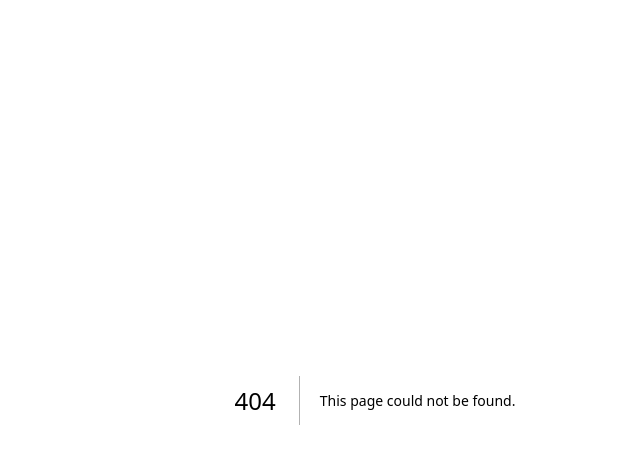
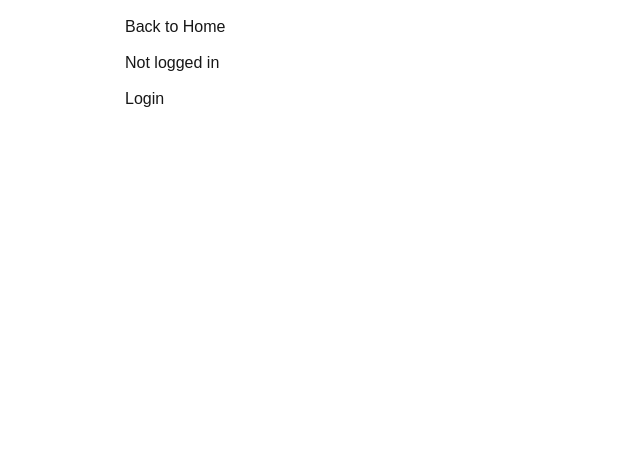
Before and after one commit to my12parsecs/town-hunt, a Next.js app: page /account in a window 1280 px wide. Before the commit this address had no page. Shown: the top 464 px of the page, without its empty margins (265-905 px from the left). Built offline with nearby package versions, Linux system fonts and the light colour scheme; no server answers.

Commit message:
backend test

```diff
--- a/package.json
+++ b/package.json
@@ -15,6 +15,7 @@
     "@fortawesome/free-brands-svg-icons": "^6.7.2",
     "@fortawesome/free-solid-svg-icons": "^6.7.2",
     "@fortawesome/react-fontawesome": "^0.2.2",
+    "@tanstack/react-query": "^5.74.4",
     "dayjs": "^1.11.13",
     "dnd-kit-sortable-tree": "^0.1.73",
     "geonames.js": "^3.0.6",
--- /dev/null
+++ b/src/app/account/page.jsx
@@ -0,0 +1,33 @@
+
+"use client"
+
+import Link from "next/link";
+import { useSession } from "../components/Session"
+
+export default function Account() {
+    const {session, isLoading, status, error} = useSession()
+
+  return (
+    <div className="account-page" style={{width: "100%", maxWidth: "500px", margin: "auto"}}>
+        <br />
+        <Link href="/">Back to Home</Link>
+        <br />
+        <br />
+        {session?.googleId ? (
+            <div>
+                <img src={session?.image} style={{width: "100px", height: "100px", borderRadius: "50%", backgroundColor: "gray"}}></img>
+                <p>{session?.email}</p>
+                <p>{session?.name}</p>
+            </div>
+        ) : (
+        <div>
+            <p>Not logged in</p>
+            <br />
+            <Link href={`${process.env.NEXT_PUBLIC_BACKEND_DOMAIN}/google`}>Login</Link>
+        </div>
+        )}
+
+
+    </div>
+  )
+}
--- /dev/null
+++ b/src/app/components/Session.js
@@ -0,0 +1,23 @@
+
+"use client"
+
+import { useQuery } from '@tanstack/react-query';
+
+export const useSession = () => {
+  const { data, status, error } = useQuery({
+    queryKey: ['session'],
+    queryFn: async () => {
+      const res = await fetch(`${process.env.NEXT_PUBLIC_BACKEND_DOMAIN}/session`, {
+        credentials: 'include', // Important! For sending cookies
+      });
+      return res.json();
+    },
+  });
+
+  return {
+    session: data,
+    isLoading: status === 'loading',
+    status,
+    error,
+  };
+};
--- a/src/app/layout.js
+++ b/src/app/layout.js
@@ -2,6 +2,8 @@ import { Toaster } from "react-hot-toast";
 
 import { Inter, Geist_Mono } from "next/font/google";
 import "./stylesheets/globals.css";
+
+import Provider from "./provider";
 
 // const geistMono = Geist_Mono({
 //   variable: "--font-geist-mono",
@@ -52,7 +54,9 @@ export default function RootLayout({ children }) {
     <html lang="en">
       <body className={`${inter.variable}`}>
         <Toaster />
-        {children}
+        <Provider>
+          {children}
+        </Provider>
       </body>
     </html>
   );
--- /dev/null
+++ b/src/app/provider.jsx
@@ -0,0 +1,53 @@
+
+// NORMAL IMPLEMENTATION
+'use client'
+
+import { QueryClient, QueryClientProvider } from '@tanstack/react-query'
+
+export default function Provider({ children }) {
+  const queryClient = new QueryClient()
+  return (
+    <QueryClientProvider client={queryClient}>
+      {children}
+    </QueryClientProvider>
+  )
+}
+
+
+// SSR IMPLEMENTATION
+// 'use client'
+// import {
+//   isServer,
+//   QueryClient,
+//   QueryClientProvider,
+// } from '@tanstack/react-query'
+
+// function makeQueryClient() {
+//   return new QueryClient({
+//     defaultOptions: {
+//       queries: {
+//         staleTime: 60 * 1000,
+//       },
+//     },
+//   })
+// }
+
+// let browserQueryClient = undefined
+
+// function getQueryClient() {
+//   if (isServer) {
+//     return makeQueryClient()
+//   } else {
+//     if (!browserQueryClient) browserQueryClient = makeQueryClient()
+//     return browserQueryClient
+//   }
+// }
+
+// export default function Provider({ children }) {
+//   const queryClient = getQueryClient()
+//   return (
+//     <QueryClientProvider client={queryClient}>
+//       {children}
+//     </QueryClientProvider>
+//   )
+// }
--- a/src/app/stylesheets/home.css
+++ b/src/app/stylesheets/home.css
@@ -345,7 +345,7 @@ border: 0.5px solid rgba(255, 255, 255, 0.2);
     }
 }
 .city-name{
-    flex-grow: 1;
+    /* flex-grow: 1; */
     padding-left: 20px;
     margin-top: 2px;
 }
```
Also changed, not shown: src/app/libs/mongodb.js (deleted, +0 -15 lines), src/app/page.jsx (renamed from src/app/page.js, +38 -4 lines), src/app/model/User.js (deleted), 1 other file (tests, documents, lock files or other folders).
